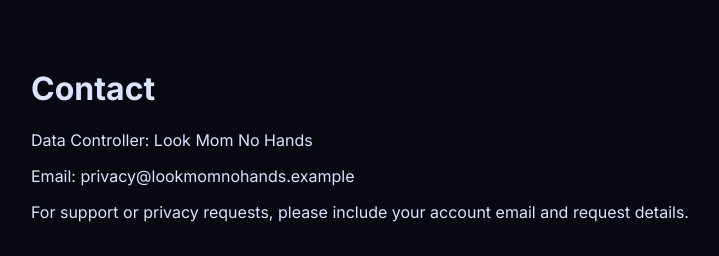
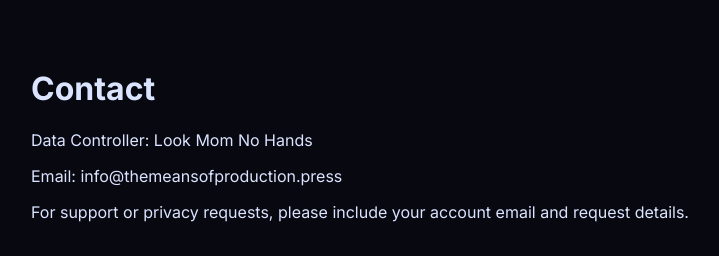
Before and after one commit to editor-beep/LMNH, a Next.js app: page /contact in a window 1280 px wide. Shown: the top 256 px of the page, without its empty margins (209-928 px from the left). Built offline with nearby package versions, Linux system fonts and the light colour scheme.

Commit message:
Update page.js

```diff
--- a/app/contact/page.js
+++ b/app/contact/page.js
@@ -3,7 +3,7 @@
     <main style={{ color: '#dbe4ff', maxWidth: 800, margin: '0 auto', padding: '48px 20px' }}>
       <h1>Contact</h1>
       <p>Data Controller: Look Mom No Hands</p>
-      <p>Email: privacy@lookmomnohands.example</p>
+      <p>Email: info@themeansofproduction.press</p>
       <p>For support or privacy requests, please include your account email and request details.</p>
     </main>
   )
```
